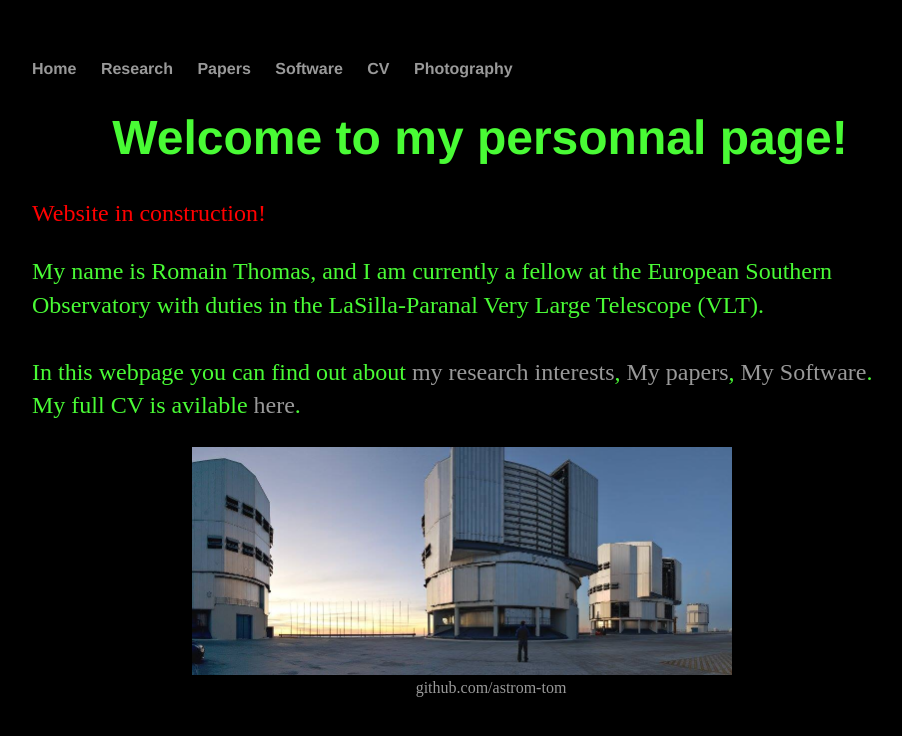
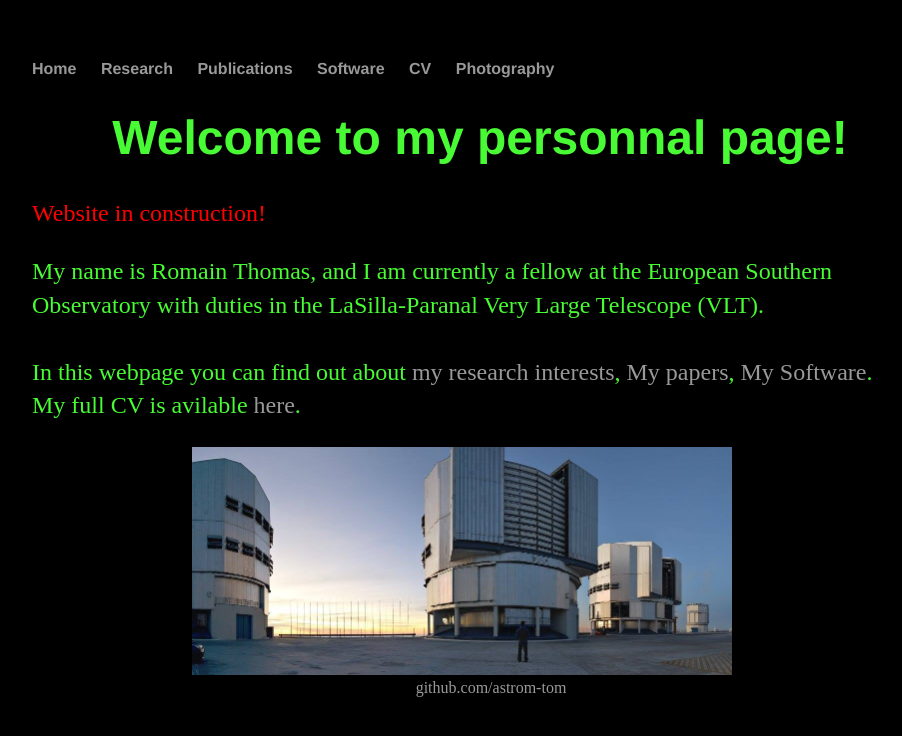
Before and after one commit to astrom-tom/astrom-tom.github.io, a Jekyll site: the page built from index.html, in a window 1280 px wide. Shown: the top 736 px of the page, without its empty margins (160-1062 px from the left). Built offline with Jekyll 4.4.1, drawn with Linux system fonts in a browser that asks for light colours.

Commit message:
Update default.html

```diff
--- a/_layouts/default.html
+++ b/_layouts/default.html
@@ -14,7 +14,7 @@
 	    		<ul>
 	        		<li><a href="/">Home</a></li>
 				<li><a href="/Research">Research</a></li>
-	        		<li><a href="/Papers">Papers</a></li>
+	        		<li><a href="/Papers">Publications</a></li>
 				<li><a href="/Software">Software</a></li>
 	        		<li><a href="/CV">CV</a></li>
 				<li><a href="/Gallery">Photography</a></li>
```
